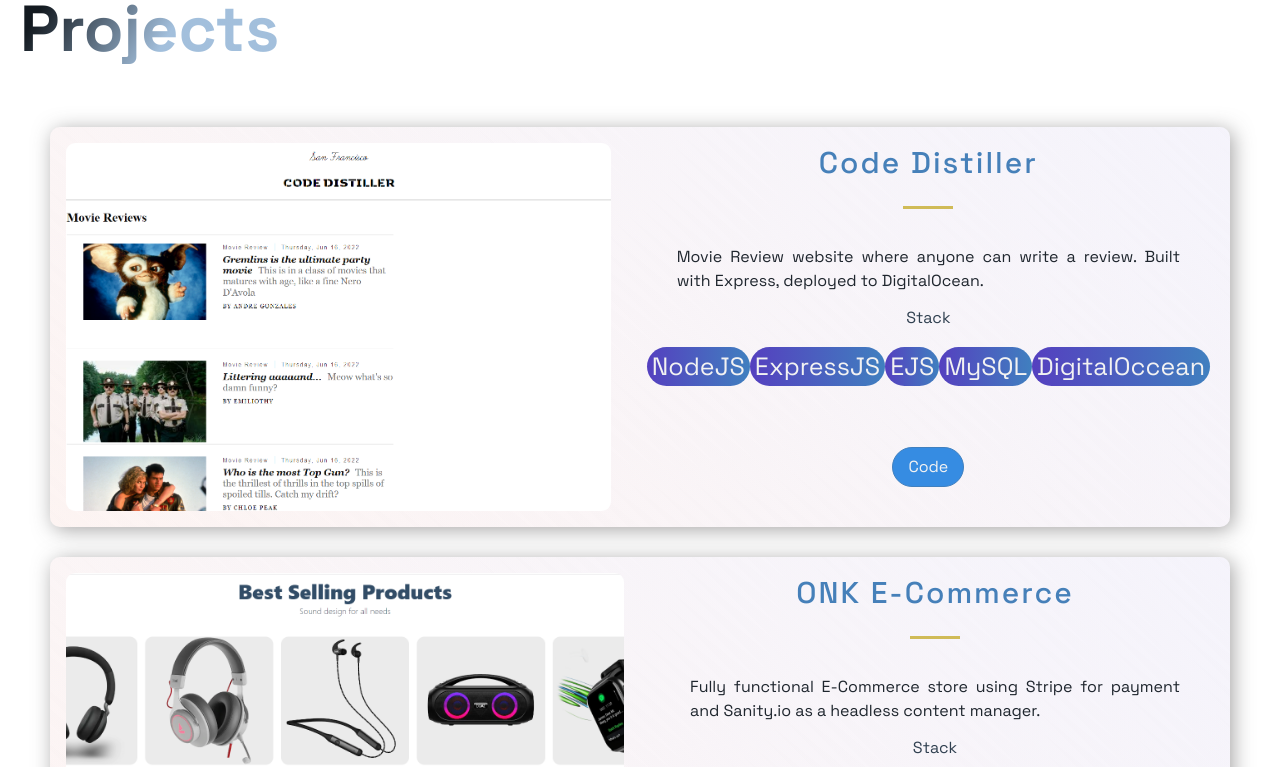
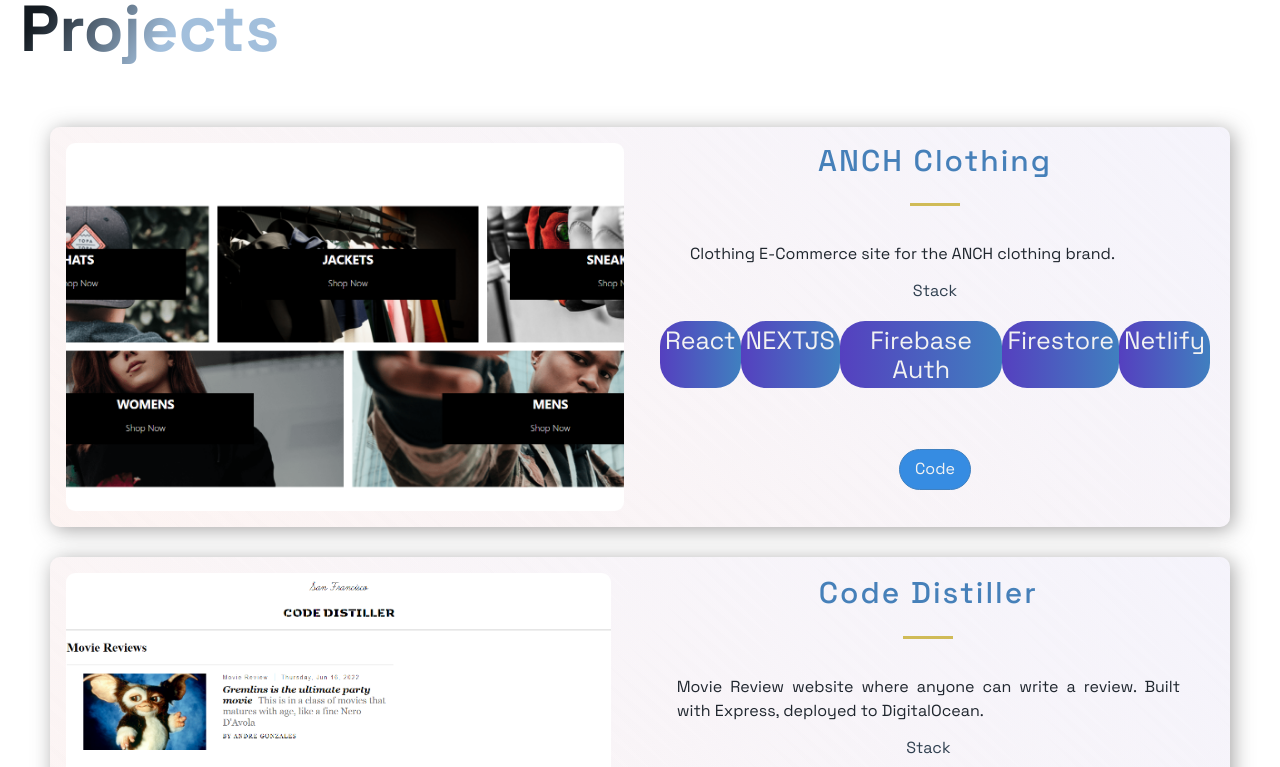
Before and after one commit to gibstock/agonzales-portfolio, a Next.js app: page / in a window 1280 px wide. Shown: the part 780-1547 px from the top of the page. Built offline with nearby package versions, Linux system fonts and the light colour scheme.

Commit message:
Added React ANCH project

```diff
--- a/src/constants/constants.js
+++ b/src/constants/constants.js
@@ -1,4 +1,13 @@
 export const projects = [
+  {
+    title: 'ANCH Clothing',
+    description: "Clothing E-Commerce site for the ANCH clothing brand.",
+      image: '/images/anch.png',
+      tags: ['React', 'NEXTJS', 'Firebase Auth','Firestore', 'Netlify'],
+    source: 'https://github.com/gibstock/onk-clothing-storefront',
+    visit: 'https://anch-clothing.netlify.app/',
+    id: 0,
+  },
   {
     title: 'Code Distiller',
     description: "Movie Review website where anyone can write a review. Built with Express, deployed to DigitalOcean.",
@@ -6,7 +15,7 @@ export const projects = [
       tags: ['NodeJS', 'ExpressJS', 'EJS','MySQL', 'DigitalOccean'],
     source: 'https://github.com/gibstock/code-distiller',
     visit: 'https://www.codedistiller.com',
-    id: 0,
+    id: 1,
   },
   {
     title: 'ONK E-Commerce',
@@ -15,7 +24,7 @@ export const projects = [
       tags: ['React', 'NextJS', 'Sanity.io','Stripe API', 'Vercel'],
     source: 'https://github.com/gibstock/onk-ecommerce',
     visit: 'https://onk-ecommerce.vercel.app/',
-    id: 1,
+    id: 2,
   },
   {
     title: 'GPS Activated Apps',
@@ -24,7 +33,7 @@ export const projects = [
     tags: ['PWA', 'HTML', 'CSS', 'JavaScript'],
     source: 'https://github.com/design-hub-arc/arc-art-walkabout',
     visit: 'https://arc-art-walkabout-demo.netlify.app/',
-    id: 2,
+    id: 3,
   },
   {
     title: 'Real-Time Video Chat',
@@ -33,7 +42,7 @@ export const projects = [
       tags: ['React', 'Agora.io'],
     source: '#',
     visit: 'https://kcvidchat.netlify.app/create',
-    id: 3,
+    id: 4,
   },
   {
     title: 'Actor Searching App',
@@ -42,7 +51,7 @@ export const projects = [
     tags: ['React', 'API', 'Material UI', 'Axios'],
     source: 'https://github.com/gibstock/react-what-from-app',
     visit: 'https://react-what-from-app.herokuapp.com/',
-    id: 4,
+    id: 5,
   },
   {
     title: 'Get Happy Faces',
@@ -51,7 +60,7 @@ export const projects = [
     tags: ['HTML', 'CSS', 'JavaScript', 'Google Sheets'],
     source: 'https://github.com/gibstock/get-happy',
     visit: 'https://get-happy.netlify.app/',
-    id: 5,
+    id: 6,
   },
 ];
 
```
Also changed, not shown: public/images/anch.png (added).
